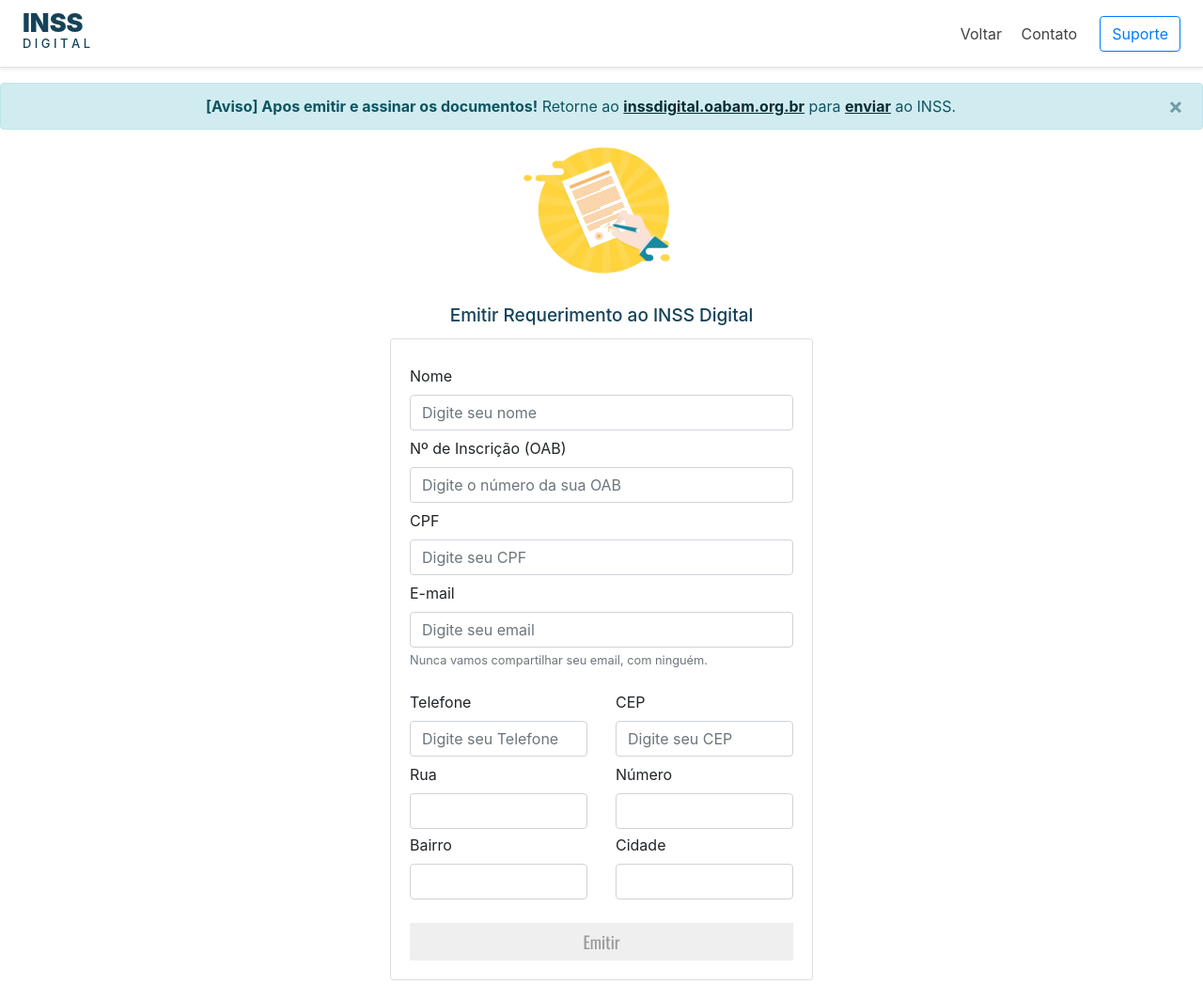
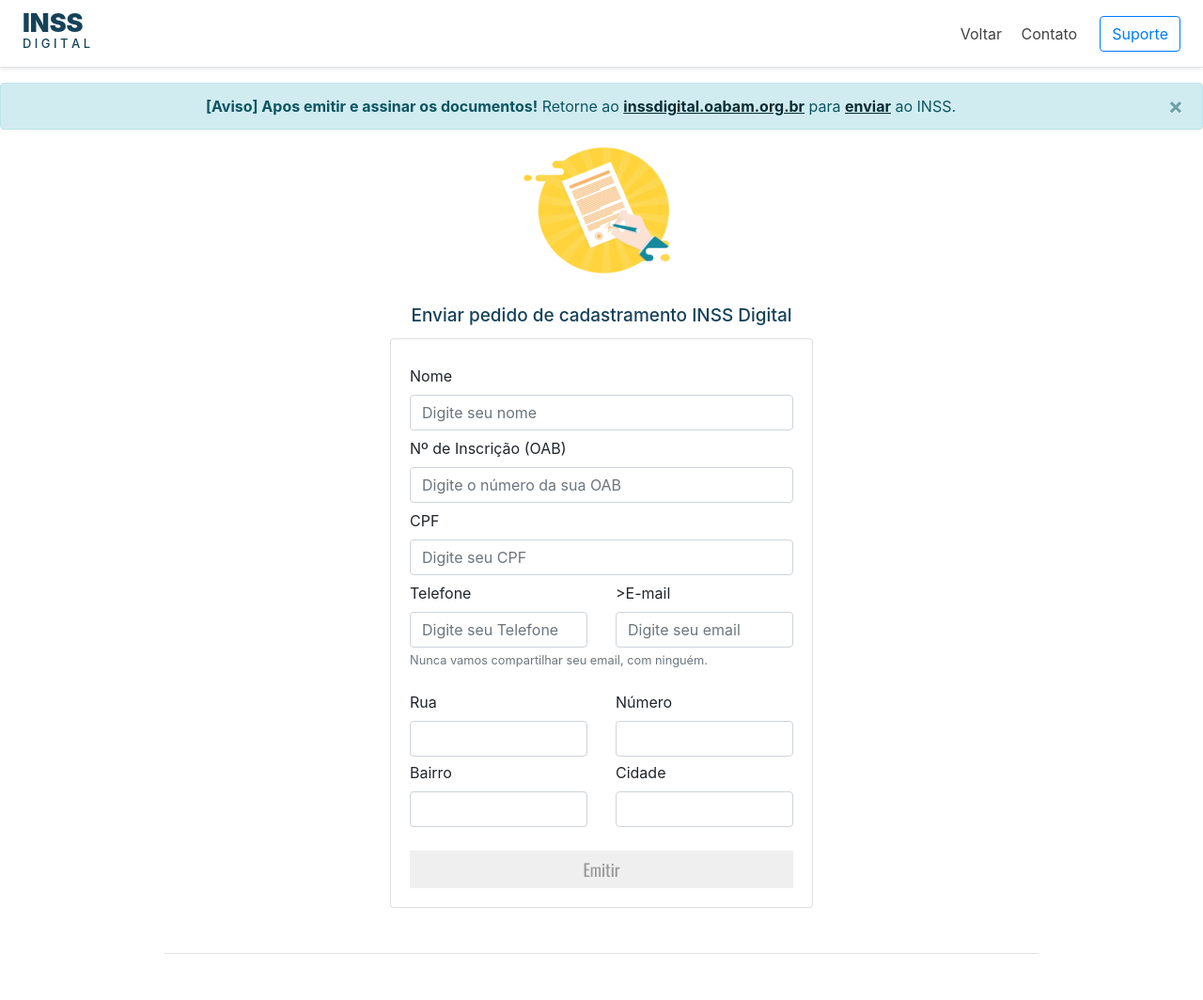
Before and after one commit to cassiuslc/inssdigital, a PHP site: page /enviar/test.php in a window 1280 px wide. Shown: the top 1064 px of the page at 94% size. Run offline with PHP 8.4, Linux system fonts and the light colour scheme; some libraries are stand-ins or nearby versions.

Commit message:
Removido campos, e adicionado campos e trocado titulo da pagina.

```diff
--- a/enviar/test.php
+++ b/enviar/test.php
@@ -148,7 +148,7 @@
 
 <?php } ?>
 <div class="container">
-        <h1 class="display-5 text-center"><b style="color: #154259;font-weight: 500; font-size: 19px;"><img src="../img/termo.png" align="center" width="200" height="150"><br>Emitir Requerimento ao INSS Digital</br></b></h1>
+        <h1 class="display-5 text-center"><b style="color: #154259;font-weight: 500; font-size: 19px;"><img src="../img/termo.png" align="center" width="200" height="150"><br>Enviar pedido de cadastramento INSS Digital</br></b></h1>
     <div class="row">
         <div class="col-sm">
         </div>
@@ -165,21 +165,20 @@
                             <input type="text" class="form-control" id="oab_ni" name="ni" placeholder="Digite o número da sua OAB">
                             <label style="padding-top: 7px;" for="oab_cpf">CPF</label>
                             <input type="text" class="form-control" id="oab_cpf" name="cpf" placeholder="Digite seu CPF">
-                            <label style="padding-top: 7px;" for="oab_email">E-mail</label>
-                            <input type="email" class="form-control" id="oab_email" name="email" placeholder="Digite seu email">
+                            <div class="row">
+                                <div class="col">
+                                    <label for="oab_tel" style="padding-top: 7px;">Telefone</label>
+                                    <input type="tel" id="oab_tel" name="tel" class="form-control" placeholder="Digite seu Telefone">
+                                </div>
+                                <div class="col">
+                                    <label for="oab_email" style="padding-top: 7px;">>E-mail</label>
+                                    <input type="text" id="oab_email" name="email" class="form-control" placeholder="Digite seu email">
+                                </div>
+                            </div>
                             <small id="emailHelp" class="form-text text-muted">Nunca vamos compartilhar seu email, com ninguém.</small>
                         </div>
                         <!-- Campos Endereços-->
-                        <div class="row">
-                            <div class="col">
-                                <label for="oab_tel" style="padding-top: 7px;">Telefone</label>
-                                <input type="tel" id="oab_tel" name="tel" class="form-control" placeholder="Digite seu Telefone">
-                            </div>
-                            <div class="col">
-                                <label for="oab_cep" style="padding-top: 7px;">CEP</label>
-                                <input type="text" id="oab_cep" name="cep" class="form-control" placeholder="Digite seu CEP">
-                            </div>
-                        </div>
+
                         <div class="row">
                             <div class="col">
                                 <label style="padding-top: 7px;" for="oab_rua">Rua</label>
```
